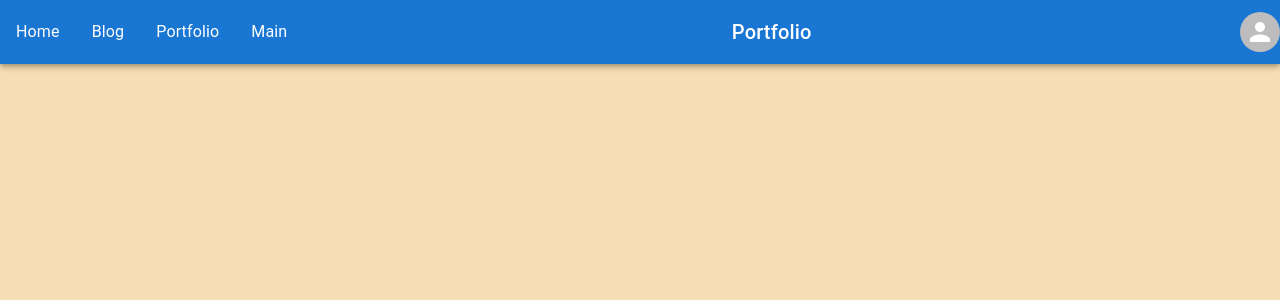
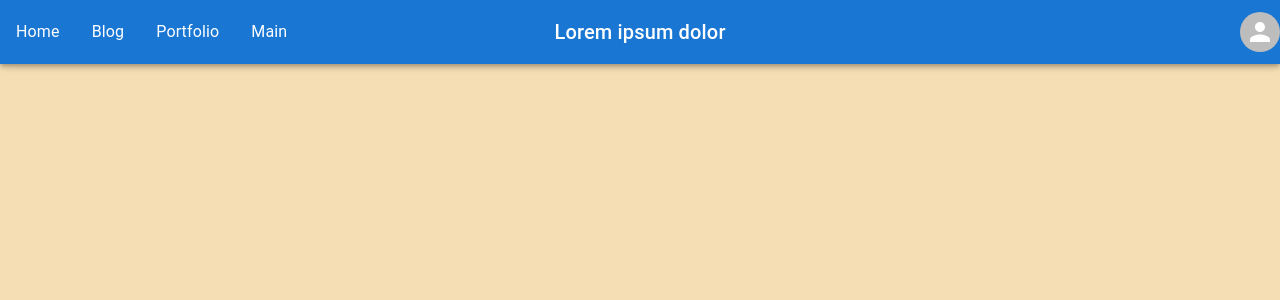
Before and after one commit to kyungbbabi/chan_firstProject, a React (Create React App) app: page / in a window 1280 px wide. Shown: the top 300 px of the page. Built offline with nearby package versions, Linux system fonts and the light colour scheme.

Commit message:
docs:Header Component fix 2

```diff
--- a/src/component/header/Header.js
+++ b/src/component/header/Header.js
@@ -11,12 +11,8 @@ const Header = (props) => {
       <AppBar >
         <Toolbar style={{padding:"0", display:"flex", justifyContent:"space-between"}}>
           <HeaderMenu />
-
-          {/* 위치 맞춰봐야함 */}
-          <Typography variant="h6" align="center">Portfolio</Typography>
-
+          <Typography variant="h6" style={{position:"absolute", left:"50%", transform:"translateX(-50%)"}}>Lorem ipsum dolor</Typography>
           <HeaderAvatar />
-
         </Toolbar>
       </AppBar>
     </>
```
